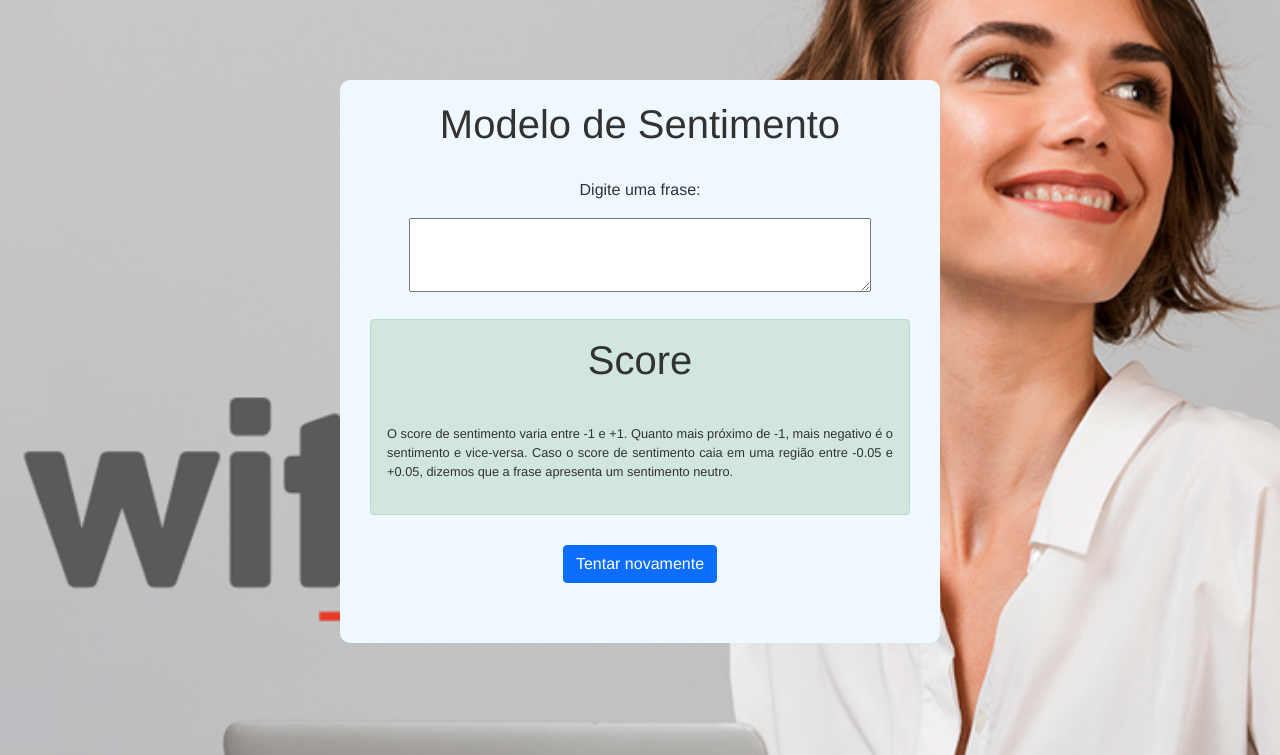
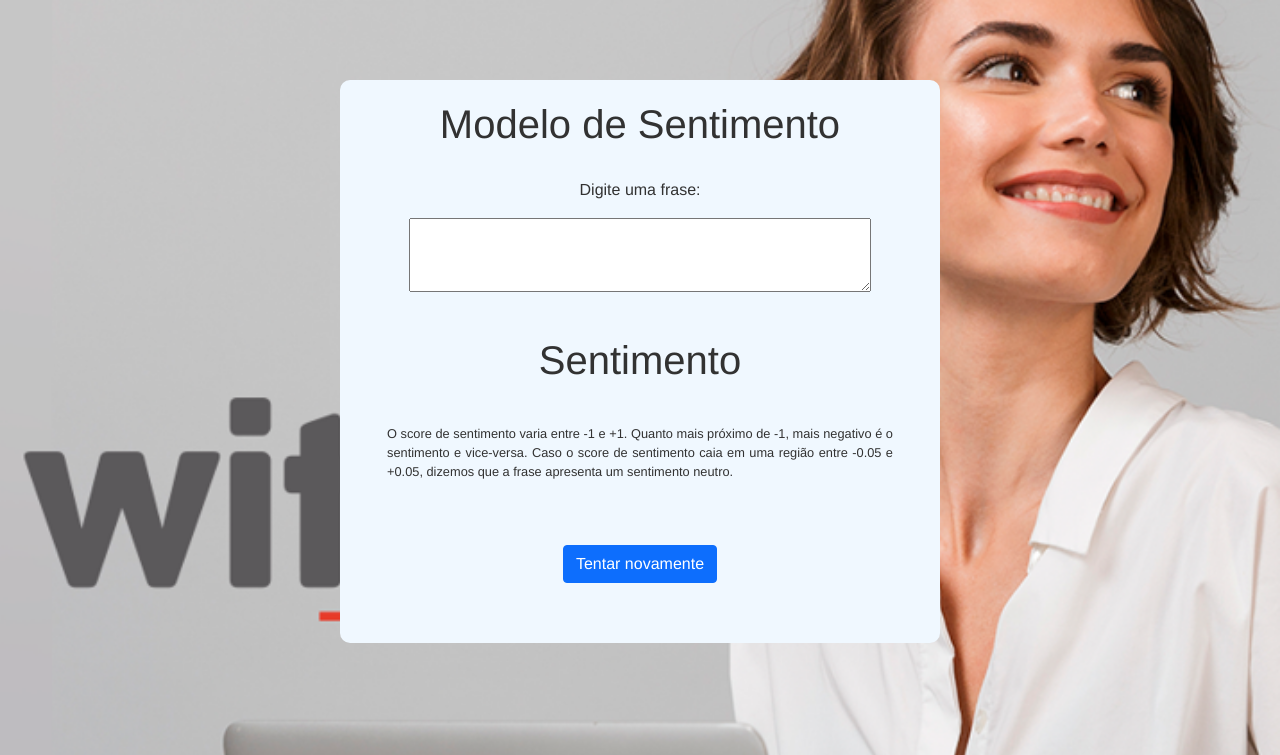
Before and after one commit to joaopcnogueira/sentiment-model-fastapi, a FastAPI app: template templates/sentiment/response.html in a window 1280 px wide. Shown: the top 755 px of the page. Run offline with FastAPI, Linux system fonts and the light colour scheme; the template is opened without the code that fills it, so the values that code supplies are empty; parts of the project's set-up code (start-up, migrations or seed data) failed here and were passed over.

Commit message:
refatorando rotas

```diff
--- a/api.py
+++ b/api.py
@@ -14,13 +14,13 @@ def index(request: Request):
     return templates.TemplateResponse("index.html", {"request": request})
 
 
-@app.get("/form", response_class=HTMLResponse)
-def form(request: Request):
+@app.get("/sentiment-form", response_class=HTMLResponse)
+def sentiment_form(request: Request):
     return templates.TemplateResponse("sentiment/form.html", {"request": request})
 
 
 @app.post("/sentiment-score", response_class=HTMLResponse)
 def sentiment_score(request: Request, phrase: str = Form(...)):
     return templates.TemplateResponse("sentiment/response.html", {"request": request,
-                                                        "phrase": phrase,
-                                                        "sentiment_score": SentimentScore.get(phrase)})
+                                                                  "phrase": phrase,
+                                                                  "sentiment_score": SentimentScore.get(phrase)})
--- a/templates/index.html
+++ b/templates/index.html
@@ -10,7 +10,7 @@
 <body>
     <div id="welcome-container">
         <h1>Bem-vindo ao Modelo de Sentimento</h1>
-        <p>Para utilizá-lo, <a href="/form">clique aqui.</a></p>
+        <p>Para utilizá-lo, <a href="{{ url_for('sentiment_form') }}">clique aqui.</a></p>
     </div>
 </body>
 </html>
--- a/templates/sentiment/form.html
+++ b/templates/sentiment/form.html
@@ -12,7 +12,7 @@
 
     <div id="form-container">
         <h1>Modelo de Sentimento</h1>
-        <form action="/sentiment-score" method="post">
+        <form action="{{ url_for('sentiment_score') }}" method="post">
             <div>
                 <p>Digite uma frase: </p>
                 <textarea name="phrase" id="phrase" cols="50" rows="3"></textarea>
--- a/templates/sentiment/response.html
+++ b/templates/sentiment/response.html
@@ -11,22 +11,20 @@
 <body>
     <div id="form-container">
         <h1>Modelo de Sentimento</h1>
-        <form action="/sentiment-score" method="post">
+            <form>
             <div>
                 <p>Digite uma frase: </p>
                 <textarea name="phrase" id="phrase" cols="50" rows="3">{{ phrase }}</textarea>
             </div>
 
-            <div class="alert alert-success" role="alert">
-                <h1>Score</h1>
-                <h4>{{ sentiment_score }}</h4>
+            <div class="alert alert-{{ sentiment_score.class }}" role="alert">
+                <h1>Sentimento {{ sentiment_score.sentiment | title }}</h1>
+                <h4>{{ sentiment_score.score }}</h4>
                 <p id="score-explanation">O score de sentimento varia entre -1 e +1. Quanto mais próximo de -1, mais negativo é o sentimento e vice-versa.
                     Caso o score de sentimento caia em uma região entre -0.05 e +0.05, dizemos que a frase apresenta um sentimento neutro.
                 </p>
             </div>
-
-            <a href="/form" class="btn btn-primary">Tentar novamente</a>
-
+            <a href="{{ url_for('sentiment_form') }}" class="btn btn-primary">Tentar novamente</a>
         </form>
     </div>
 </body>
```
Also changed, not shown: app.py (+6 -6 lines), vader/sentiment_score.py (+15 -1 lines).
